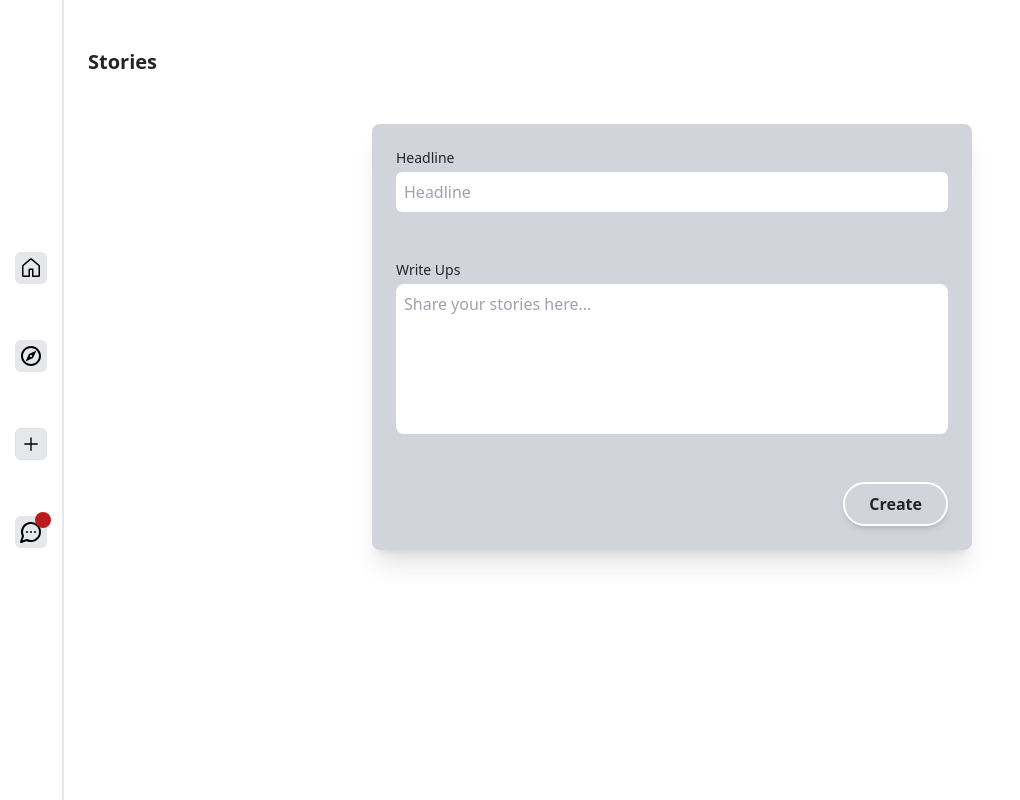
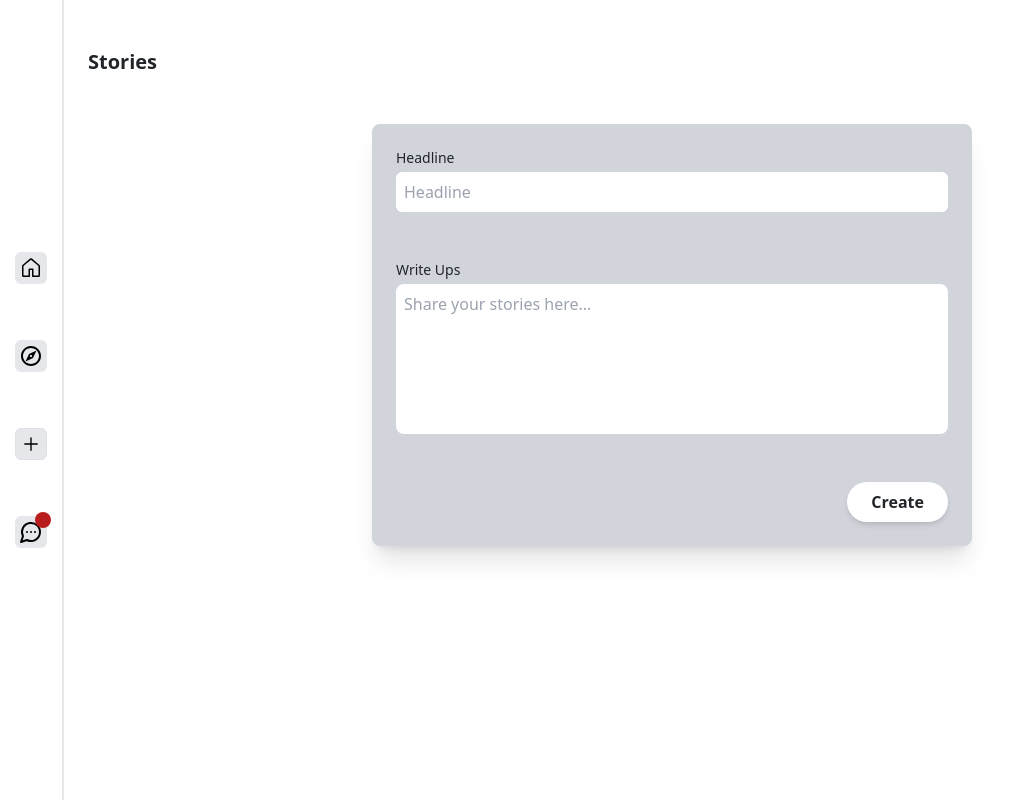
Before and after one commit to elvyn0/ScenicWonders, a React (Vite) app in the folder frontend/: page /storiesPost in a window 1280 px wide. Shown: the whole page, without its empty margins (0-1020 px from the left). Built offline with nearby package versions, Linux system fonts and the light colour scheme; no server answers.

Commit message:
feat: improve delete UI with loading state and disabled button

```diff
--- a/frontend/src/components/Post.jsx
+++ b/frontend/src/components/Post.jsx
@@ -7,11 +7,14 @@ function Post() {
   const { api, token } = useContext(AppContext);
   const [image, setImage] = useState(false);
   const [caption, setCaption] = useState("");
+  const [Uploading, setUploading] = useState(false);
 
   const handleSubmit = async (e) => {
     e.preventDefault();
 
     try {
+      setUploading(true);
+
       const formData = new FormData();
       formData.append("caption", caption);
       image && formData.append("image", image);
@@ -31,6 +34,8 @@ function Post() {
     } catch (error) {
       console.log(error);
       toast.error(error.response?.data?.message || "Something went wrong");
+    } finally {
+      setUploading(false);
     }
   };
   return (
@@ -72,10 +77,11 @@ function Post() {
 
           <div className="mt-4 flex justify-end">
             <button
-              className="text-sm md:text-lg border-2 border-gray-400 bg-gray-200 hover:bg-gray-500 hover:text-white py-2 md:py-3 px-5 md:px-6 rounded-full transition-all font-bold w-full md:w-auto"
+              className={`text-sm md:text-lg border-2 border-gray-200  hover:bg-gray-200  py-2 md:py-3 px-5 md:px-6 rounded-full transition duration-300 font-bold w-full md:w-auto `}
               type="submit"
+              disabled={Uploading}
             >
-              Create
+              {Uploading ? "Uploading..." : "Create"}
             </button>
           </div>
         </div>
--- a/frontend/src/components/StoriesPost.jsx
+++ b/frontend/src/components/StoriesPost.jsx
@@ -6,11 +6,14 @@ function StoriesPost() {
   const { api, token } = useContext(AppContext);
   const [title, setTitle] = useState("");
   const [content, setContent] = useState("");
+  const [uploading, setUploading] = useState(false);
 
   const handileSubmit = async (e) => {
     e.preventDefault();
 
     try {
+      setUploading(true);
+
       const response = await api.post(
         "/api/story/add",
         { title, content },
@@ -30,6 +33,8 @@ function StoriesPost() {
     } catch (error) {
       console.log(error);
       toast.error(error.response?.data?.message || "Something went wrong");
+    } finally {
+      setUploading(false);
     }
   };
   return (
@@ -66,10 +71,11 @@ function StoriesPost() {
           {/* Button */}
           <div className="flex justify-end">
             <button
-              className="border-2 border-white font-bold py-2 md:py-3 px-4 md:px-5 rounded-full hover:bg-gray-500 hover:text-white transition-all shadow-md w-full md:w-auto"
+              className="bg-white font-bold py-2 md:py-3 px-4 md:px-5 rounded-full  hover:bg-gray-300  transition duration-300 shadow-md w-full md:w-auto"
               type="submit"
+              disabled={uploading}
             >
-              Create
+              {uploading ? "Uploading..." : "Create"}
             </button>
           </div>
         </div>
```
